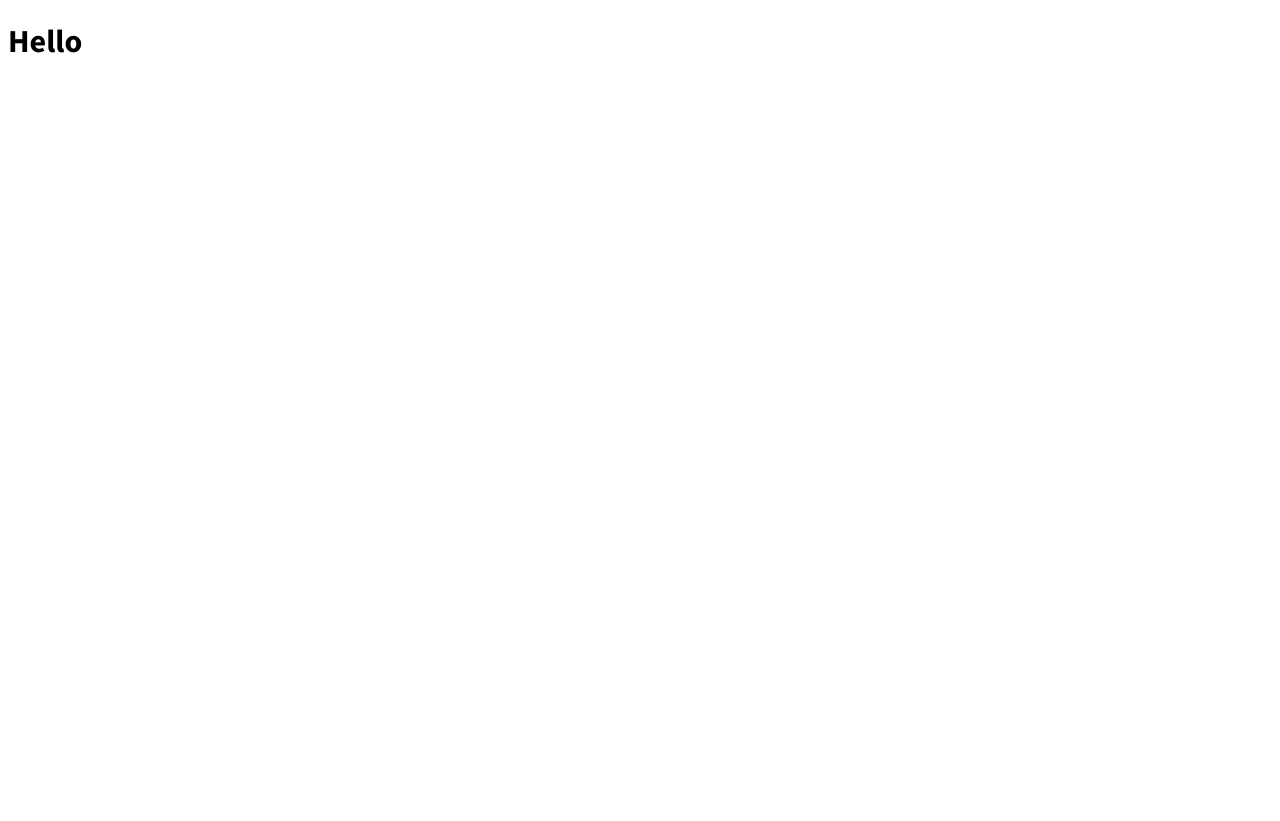
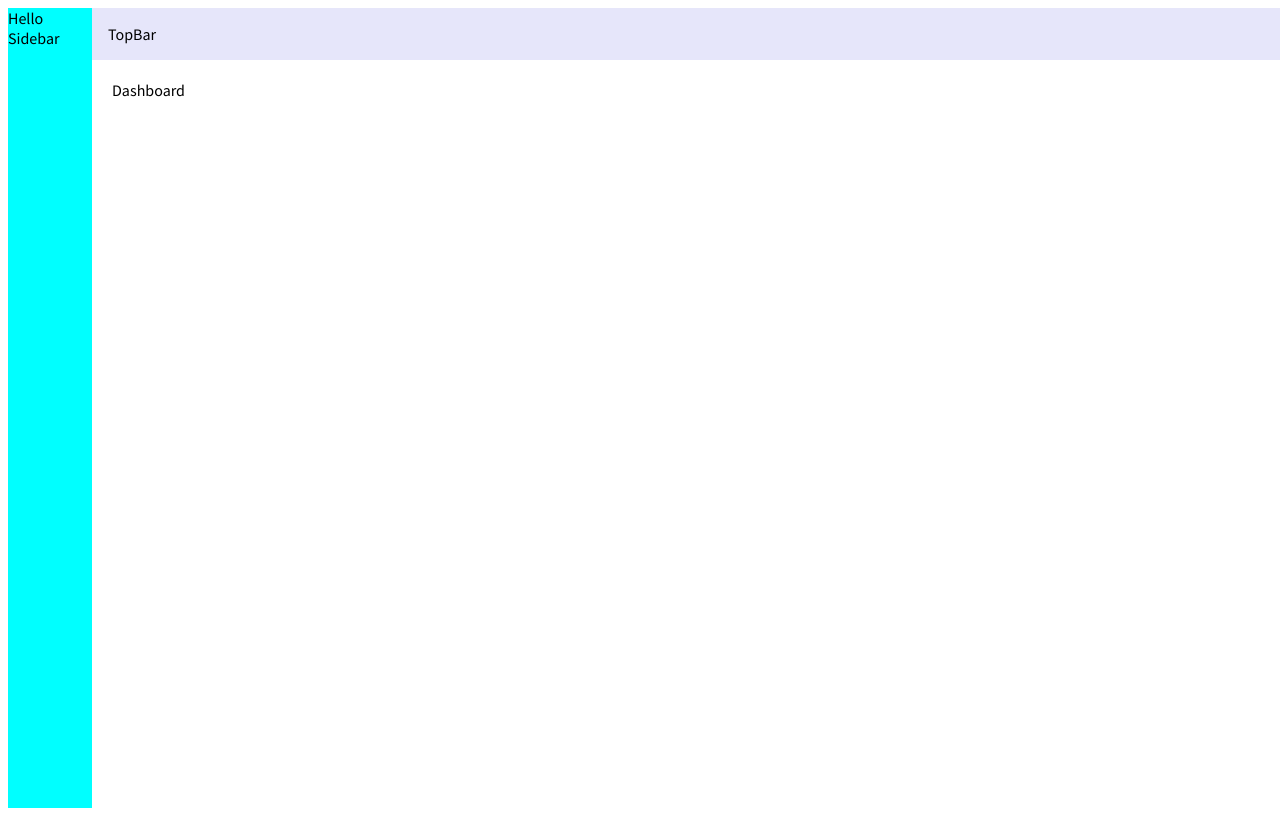
Before and after one commit to shivprajapat/react-admin-mui, a React (Create React App) app: page / in a window 1280 px wide. Built offline with nearby package versions, Linux system fonts and the light colour scheme.

Commit message:
sidebar, topheader, dashboard screen

```diff
--- a/src/App.js
+++ b/src/App.js
@@ -1,10 +1,17 @@
 import React from "react";
 import { Routes, Route } from "react-router-dom";
+import { Dashboard, Sidebar, Topbar } from "./scenes";
 const App = () => {
   return (
-    <Routes>
-      <Route path="/" element={<h1>Hello</h1>} />
-    </Routes>
+    <div className="app">
+      <Sidebar />
+      <main className="content">
+        <Topbar />
+        <Routes>
+          <Route path="/" element={<Dashboard />} />
+        </Routes>
+      </main>
+    </div>
   )
 }
 
--- /dev/null
+++ b/src/components/index.js
@@ -0,0 +1 @@
+export {default as Header} from "./Header"
--- /dev/null
+++ b/src/scenes/dashboard/index.js
@@ -0,0 +1,14 @@
+import React from 'react'
+import { Box } from '@mui/system'
+
+const Dashboard = () => {
+  return (
+    <Box m="20px">
+      <Box display="flex" justifyContent="space-between" alignItems="center">
+        Dashboard
+      </Box>
+    </Box>
+  )
+}
+
+export default Dashboard
--- /dev/null
+++ b/src/scenes/global/Sidebar.jsx
@@ -0,0 +1,10 @@
+import { Box } from '@mui/system'
+import React from 'react'
+
+const Sidebar = () => {
+  return (
+    <Box sx={{ bgcolor: "aqua" }}>Hello Sidebar</Box>
+  )
+}
+
+export default Sidebar
--- /dev/null
+++ b/src/scenes/global/Topbar.jsx
@@ -0,0 +1,10 @@
+import React from 'react'
+import { Box } from '@mui/material'
+
+const TopBar = () => {
+  return (
+    <Box sx={{ bgcolor: "lavender"}}  display="flex" justifyContent="space-between" p={2}>TopBar</Box>
+  )
+}
+
+export default TopBar
--- /dev/null
+++ b/src/scenes/index.js
@@ -0,0 +1,3 @@
+export { default as Dashboard } from "./dashboard"
+export { default as Sidebar } from "./global/Sidebar"
+export { default as Topbar } from "./global/Topbar"
```
Also changed, not shown: src/components/Header.jsx (added, +10 -0 lines).
